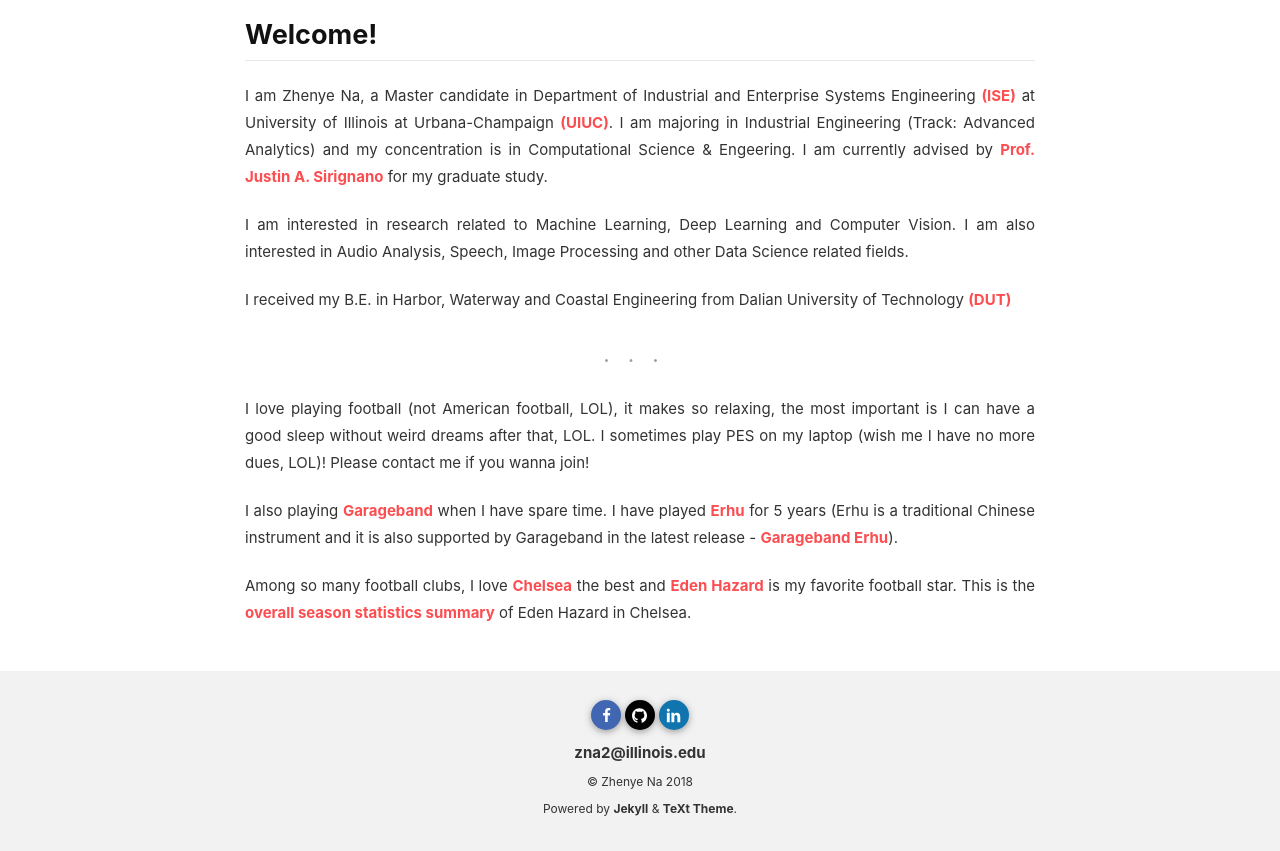
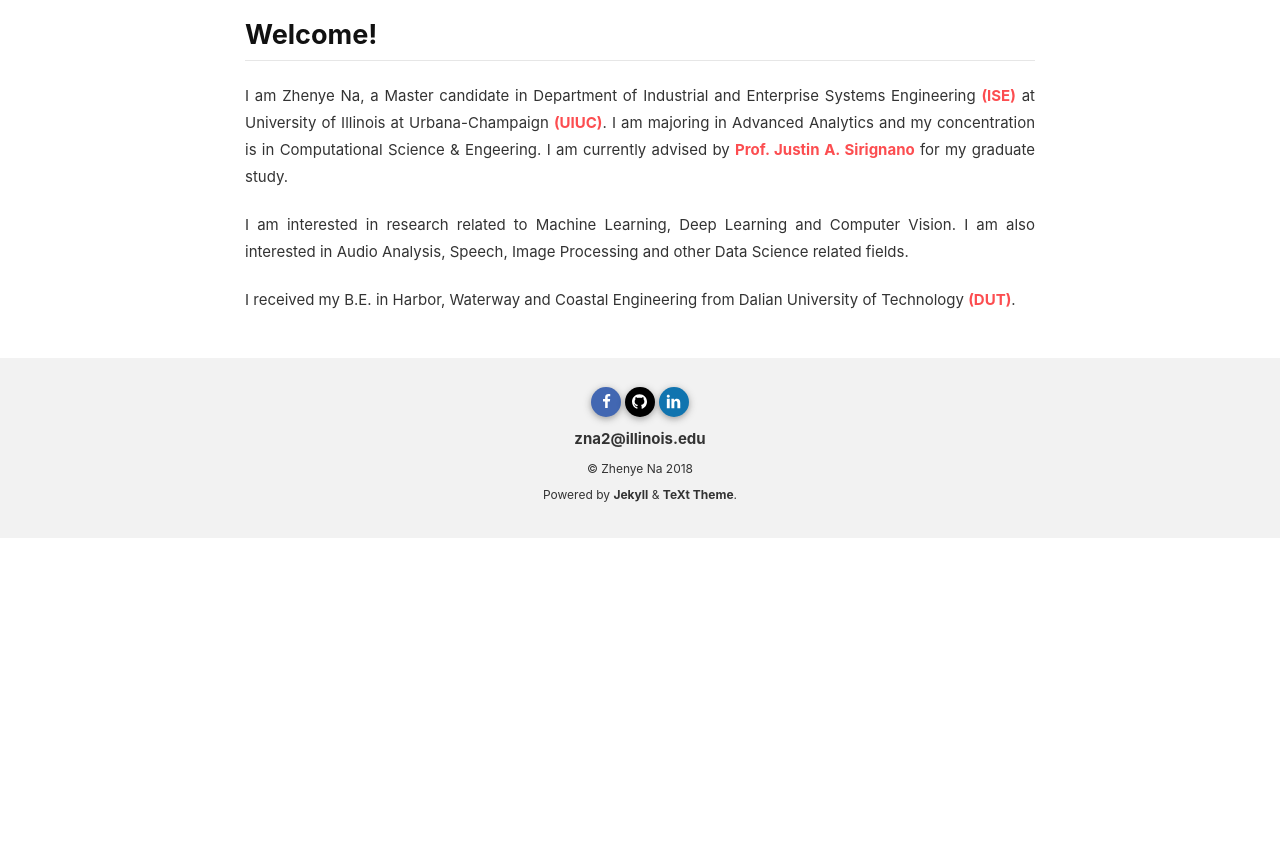
Before and after one commit to Zhenye-Na/blog, a Jekyll site: the page built from blog/about.md, in a window 1280 px wide. Shown: the part 728-1579 px from the top of the page. Built offline with Jekyll 4.4.1, drawn with Linux system fonts in a browser that asks for light colours; nearby versions of some CDN libraries; after the commit the page ends 1266 px from its top, so only the background shows below that.

Commit message:
Update about

```diff
--- a/blog/about.md
+++ b/blog/about.md
@@ -15,16 +15,16 @@
 
 ## Welcome!
 
-I am Zhenye Na, a Master candidate in Department of Industrial and Enterprise Systems Engineering [(ISE)](https://ise.illinois.edu/) at University of Illinois at Urbana-Champaign [(UIUC)](http://illinois.edu/). I am majoring in Industrial Engineering (Track: Advanced Analytics) and my concentration is in Computational Science & Engeering. I am currently advised by [Prof. Justin A. Sirignano](http://jasirign.github.io/) for my graduate study.
-{: style="text-align: justify"}
+I am Zhenye Na, a Master candidate in Department of Industrial and Enterprise Systems Engineering [(ISE)](https://ise.illinois.edu/) at University of Illinois at Urbana-Champaign [(UIUC)](http://illinois.edu/). I am majoring in Advanced Analytics and my concentration is in Computational Science & Engeering. I am currently advised by [Prof. Justin A. Sirignano](http://jasirign.github.io/) for my graduate study.
+<!--{: style="text-align: justify"}-->
 
 I am interested in research related to Machine Learning, Deep Learning and Computer Vision. I am also interested in Audio Analysis, Speech, Image Processing and other Data Science related fields.
-{: style="text-align: justify"}
 
-I received my B.E. in Harbor, Waterway and Coastal Engineering from Dalian University of Technology [(DUT)](http://en.dlut.edu.cn/)
-{: style="text-align: justify"}
+I received my B.E. in Harbor, Waterway and Coastal Engineering from Dalian University of Technology [(DUT)](http://en.dlut.edu.cn/).
 
-* * *
+<!--{: style="text-align: justify"}-->
+
+<!--* * *
 
 I love playing football (not American football, LOL), it makes so relaxing, the most important is I can have a good sleep without weird dreams after that, LOL. I sometimes play PES on my laptop (wish me I have no more dues, LOL)! Please contact me if you wanna join!
 {: style="text-align: justify"}
@@ -33,14 +33,14 @@
 {: style="text-align: justify"}
 
 Among so many football clubs, I love [Chelsea](http://www.chelseafc.com/) the best and [Eden Hazard](https://en.wikipedia.org/wiki/Eden_Hazard) is my favorite football star. This is the [overall season statistics summary](http://www.chelseafc.com/teams/first-team/eden-hazard.html) of Eden Hazard in Chelsea.
-{: style="text-align: justify"}
+{: style="text-align: justify"}-->
 
 
 <style>
-<!--img.center {
+img.center {
     display: block;
     margin: 0 auto;
-}-->
+}
 
 img.avatar {
     border-radius: 50%;
@@ -48,17 +48,4 @@
     margin: 30px auto;
     width: 150px;
 }
-
-.tags {
-    <!--list-style: none;-->
-    padding: 0 0 25px 0;
-    <!--text-align: center;-->
-    font-size: 15px;
-    word-spacing: 30px;
-}
-
-a:hover {
-    text-decoration: none;
-}
-
 </style>
```
